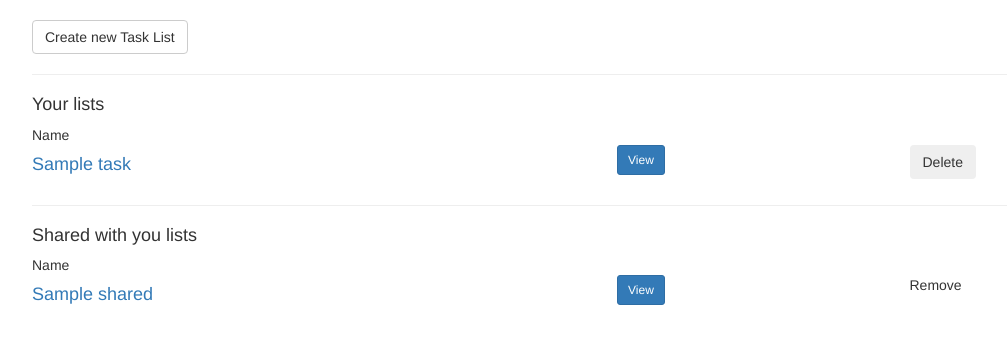
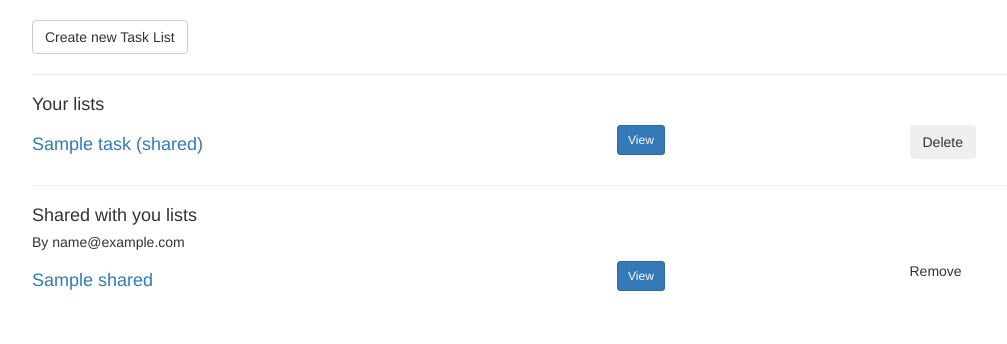
Before and after one commit to andrewlynx/buylist, a Symfony app: template templates/task-list/index.html.twig in a window 1280 px wide. Shown: the part 50-394 px from the top of the page, without its empty margins (38-1045 px from the left). Run offline with Twig, Linux system fonts and the light colour scheme; the template is opened without the code that fills it: most values are stand-ins (such as "Sample title", 1, 10 or a date in 2020); some libraries are stand-ins or nearby versions.

Commit message:
order shared lists by author

```diff
--- a/src/UseCase/User/RegistrationHandler.php
+++ b/src/UseCase/User/RegistrationHandler.php
@@ -57,6 +57,7 @@ class RegistrationHandler
         foreach ($pending as $invitation) {
             $taskList = $invitation->getTaskList()->addShared($user);
             $this->em->persist($taskList);
+            $this->em->remove($invitation);
         }
 
         $this->em->flush();
--- a/templates/task-list/index.html.twig
+++ b/templates/task-list/index.html.twig
@@ -7,12 +7,17 @@
     <hr>
     <h4>Your lists</h4>
     {% if task_lists %}
-        <div class="row">
-            <div class="col-md-12">Name</div>
-        </div>
         {% for task_list in task_lists %}
             <div class="row">
-                <div class="col-md-6"><a href="{{ path('task_list_view', {'id': task_list.id}) }}"><h4>{{ task_list.name }}</h4></a></div>
+                <div class="col-md-6">
+                    <a href="{{ path('task_list_view', {'id': task_list.id}) }}">
+                        <h4>{{ task_list.name }}
+                        {% if task_list.shared|length > 0 %}
+                            (shared)
+                        {% endif %}
+                        </h4>
+                    </a>
+                </div>
                 <div class="col-md-3"><a href="{{ path('task_list_view', {'id': task_list.id}) }}" class="btn-primary btn-sm btn">View</a></div>
                 <div class="col-md-3">{% include 'common/_delete_form.html.twig' with {'item': task_list, 'path': 'task_list_delete'} %}</div>
             </div>
@@ -23,10 +28,12 @@
     <hr>
     <h4>Shared with you lists</h4>
     {% if shared_lists %}
-        <div class="row">
-            <div class="col-md-12">Name</div>
-        </div>
+        {% set author = '' %}
         {% for task_list in shared_lists %}
+            {% if task_list.creator.email != author %}
+                {% set author = task_list.creator.email %}
+                <h5>By {{ task_list.creator.email }}</h5>
+            {% endif %}
             <div class="row">
                 <div class="col-md-6"><a href="{{ path('task_list_view', {'id': task_list.id}) }}"><h4>{{ task_list.name }}</h4></a></div>
                 <div class="col-md-3"><a href="{{ path('task_list_view', {'id': task_list.id}) }}" class="btn-primary btn-sm btn">View</a></div>
--- a/templates/task-list/view.html.twig
+++ b/templates/task-list/view.html.twig
@@ -16,6 +16,9 @@
             </div>
         </div>
         <div class="col-sm-4">
+            {% if app.user != task_list.creator %}
+                <div>List created by <b>{{ task_list.creator.email }}</b></div>
+            {% endif %}
             <div>Created: {{ task_list.createdAt|date }}</div>
             <div>Last Update: {{ task_list.updatedAt|date }}</div>
             <hr>
```
Also changed, not shown: src/Repository/TaskListRepository.php (+5 -2 lines), src/UseCase/TaskList/TaskListHandler.php (+6 -1 lines).
